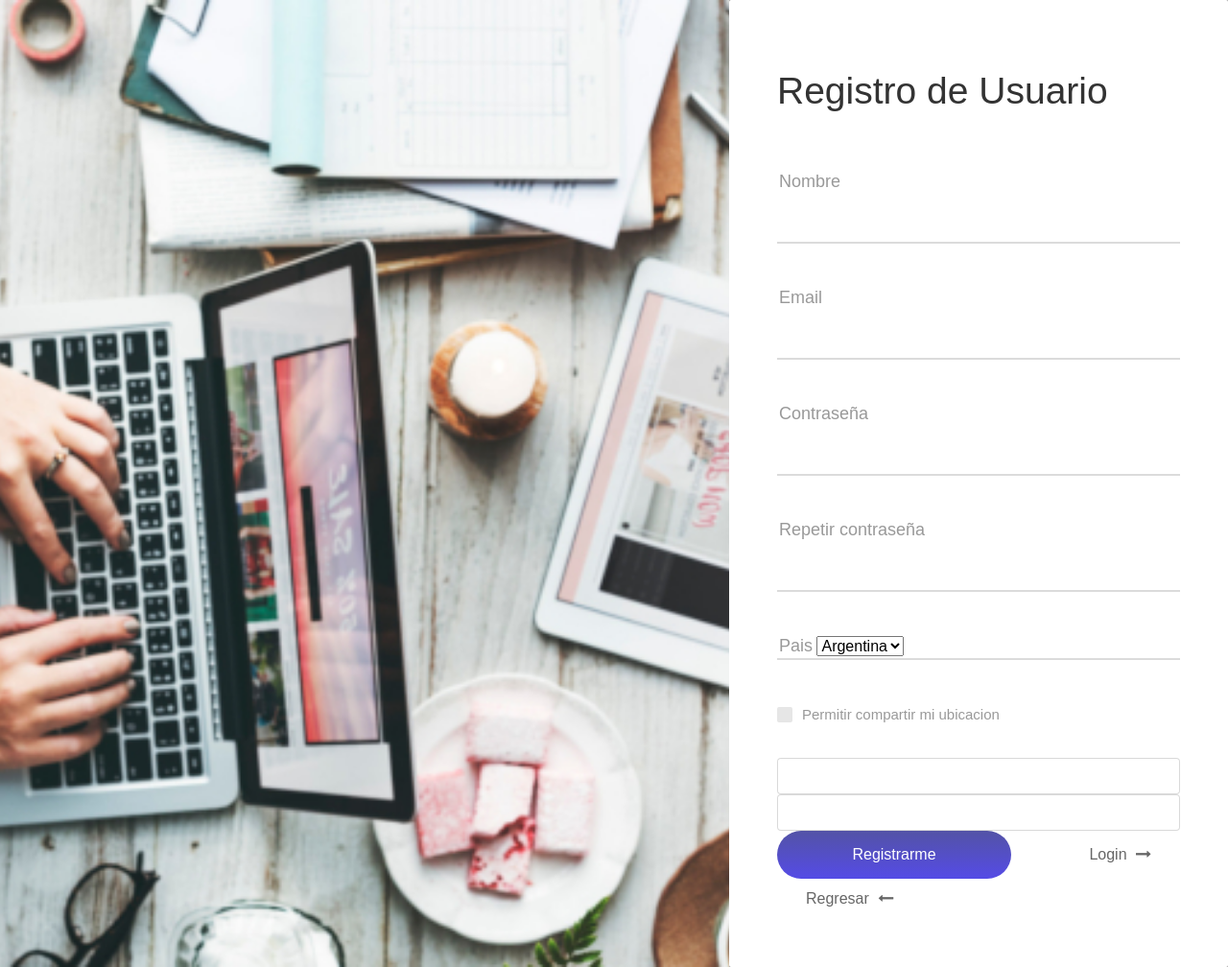
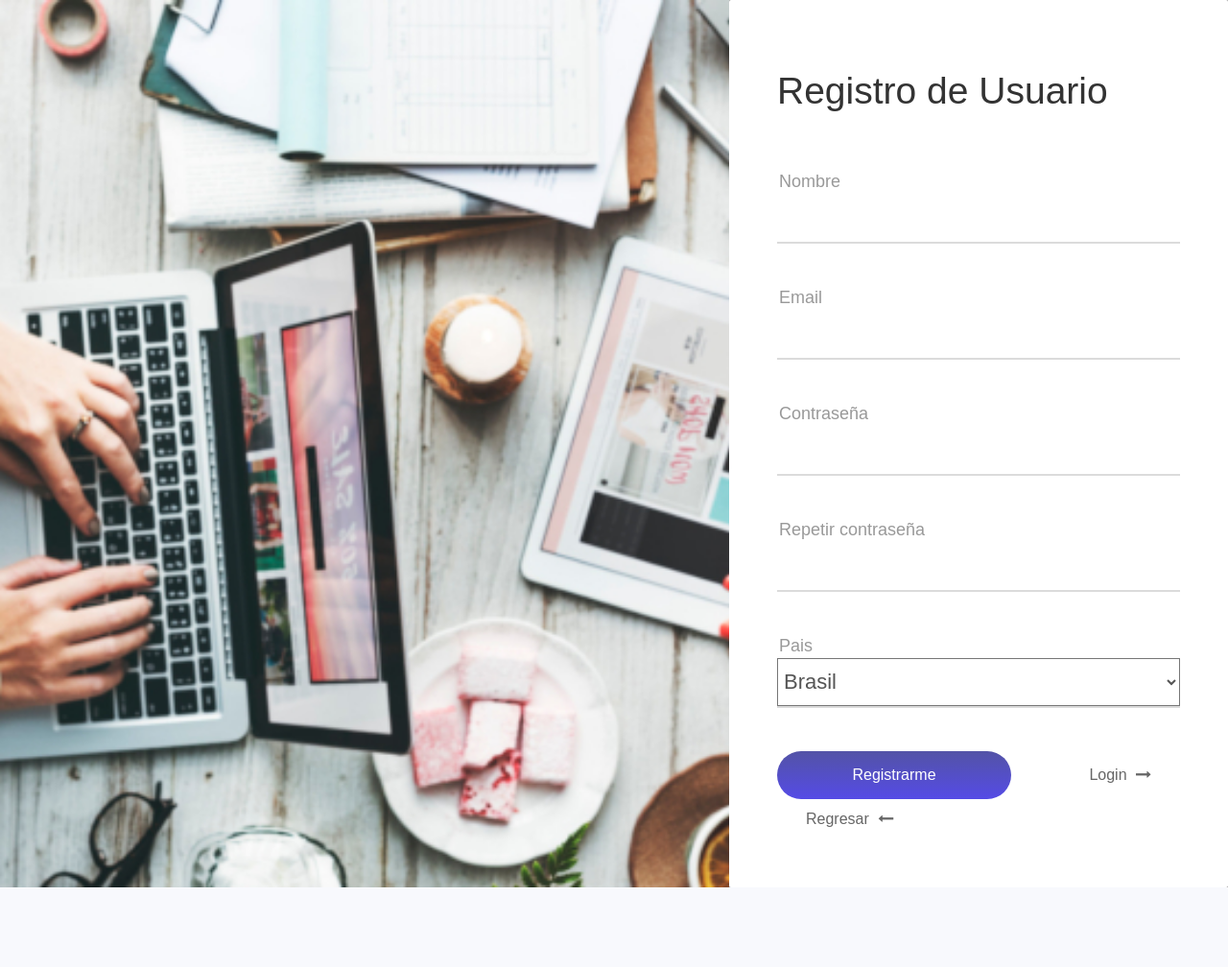
Before and after one commit to IvanNicolasKarlen/TPWeb-2, a PHP site: page /registrarse.php in a window 1280 px wide. Shown: the whole page at 96% size. After the commit the page ends 925 px from the top, so only its background shows below. Run offline with PHP 8.4, Linux system fonts and the light colour scheme; data comes from the database, SQL or seed files in the repository; some libraries are stand-ins or nearby versions.

Commit message:
Sigo sin entender nada. XQ NO ANDA XQ XQ XQ

```diff
--- a/Views/header.php
+++ b/Views/header.php
@@ -28,7 +28,6 @@
 
     <!-- Custom stlylesheet -->
     <link type="text/css" rel="stylesheet" href="css/style.css" />
-
     <!-- HTML5 shim and Respond.js for IE8 support of HTML5 elements and media queries -->
     <!-- WARNING: Respond.js doesn't work if you view the page via file:// -->
     <!--[if lt IE 9]>
--- /dev/null
+++ b/Views/js/localizacion.js
@@ -0,0 +1,20 @@
+class Localizacion{
+    constructor(){
+        if(navigator.geolocation){
+            navigator.geolocation.getCurrentPosition((position)=>{
+                this.latitude = position.coords.latitude;
+                this.longitude = position.coords.longitude;
+            });
+        }else{
+            alert("Tu navegador no soporta geolocalización");
+        }
+
+    } //fin constructor
+
+    enviarLocalizacionr(){
+        document.getElementById("longitud").value = this.longitude;
+        document.getElementById("latitud").value = this.latitude;
+
+    }
+
+} //fin clase
--- a/Views/registrarse.php
+++ b/Views/registrarse.php
@@ -82,18 +82,18 @@ session_start();
 					<!--campo pais-->
 					<div class="wrap-input100 validate-input" data-validate="Ej: Pais">
 						<span class="label-input100">Pais</span>
-						<select name="pais" <!--onchange="muestraLocalidad(this.value)"-->
+						<select class="input100" name="pais"
 
 						<?php
 
 						 require_once("conexionBD/conexion.php");
 
-						// $connect = mysqli_connect("localhost", "root",11021998, "logintp");
+
 							$connect = new Conexion();
 							$output = array();
 							$query = "SELECT nombre FROM pais";
 							$resultado = $connect->realizarConsulta($query);
-						//$result = mysqli_query($connect, $query);
+
 							while($fila = mysqli_fetch_array($resultado))
 							{
 								echo "<option value='" . $fila["nombre"] . "'>" . $fila["nombre"] . "</option>";
@@ -104,45 +104,9 @@ session_start();
 					</div>
 
 
-
-				<!--
-					<div class="flex-m w-full p-b-33">
-						<div class="contact100-form-checkbox">
-							<input class="input-checkbox100" id="ckb1" type="checkbox" name="remember-me">
-							<label class="label-checkbox100" for="ckb1">
-								<span class="txt1">
-									Acepto los
-									<a href="#" class="txt2 hov1">
-										Terminos de Usuario
-									</a>
-								</span>
-							</label>
-						</div>
-
-
-					</div>
-				-->
-
-
-
-					<div class="flex-m w-full p-b-33">
-						<div class="contact100-form-checkbox">
-							<input class="input-checkbox100" id="ckb1" type="checkbox" name="location"  onclick="getLocation()" required>
-							<label class="label-checkbox100" for="ckb1" >
-								<span class="txt1">
-									Permitir compartir mi ubicacion
-								</span>
-							</label>
-						</div>
-
-
-					</div>
-
-						<!--inputs invisibles para guardar lat y long
-						<input type="text"  class="form-control" name="latitud" id="latitud" value= <?php// echo '<script>latitud.document.getElementById("latitud")</script>'?>>
-						<input type="text"  class="form-control" name="latitud" id="latitud" value=id="latitud" ><p id="latitud"></p>-->
-						<input type="text"  class="form-control" name="longitud" id="longitud" value="">
-						<input type="text"  class="form-control" name="latitud" id="latitud" value="">
+						<!--inputs invisibles para guardar lat y long-->
+						<input type="text"  style="display: none" name="latitud" id="latitud">
+						<input type="text" style="display: none" name="longitud" id="longitud">
 
 
 
@@ -179,9 +143,6 @@ session_start();
 						</a>
 					</div>
 				</form>
-
-
-
 			</div>
 		</div>
 	</div>
@@ -203,8 +164,13 @@ session_start();
 <!--===============================================================================================-->
 	<script src="vendor/countdowntime/countdowntime.js"></script>
 <!--===============================================================================================-->
-	<script src="js/main.js"></script>
-    <!-- Script para obtener geolocalizacion		-->
+
+    <!-- Script para obtener geolocalizacion-->
     <script src="js/localizacion.js"></script>
+    <script>
+        var loc = new Localizacion();
+        loc.enviarLocalizacionr();
+    </script>
+    <script src="js/main.js"></script>
 </body>
 </html>
```
Also changed, not shown: Views/SubirProducto.php (+9 -3 lines), Views/js/maps.js (added, +22 -0 lines).
